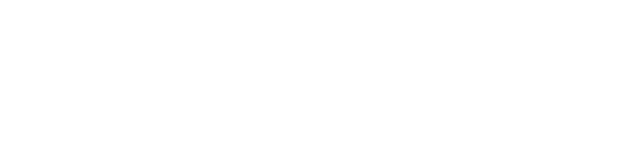
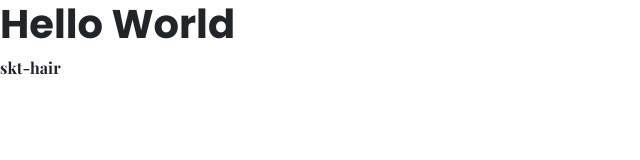
Before and after one commit to Simbiat23/Hairstylist-Portfolio, a website: page index.html in a window 1280 px wide. Shown: the whole page, without its empty margins (0-640 px from the left). Drawn offline with nearby package versions, Linux system fonts and the light colour scheme.

Commit message:
add google fonts to all pages

```diff
--- a/index.html
+++ b/index.html
@@ -13,8 +13,18 @@
       integrity="sha384-ndDqU0Gzau9qJ1lfW4pNLlhNTkCfHzAVBReH9diLvGRem5+R9g2FzA8ZGN954O5Q"
       crossorigin="anonymous"
     ></script>
+    <link rel="preconnect" href="https://fonts.googleapis.com" />
+    <link rel="preconnect" href="https://fonts.gstatic.com" crossorigin />
+    <link
+      href="https://fonts.googleapis.com/css2?family=Playfair+Display:wght@700&family=Poppins:wght@500;700&display=swap"
+      rel="stylesheet"
+    />
+    <link rel="stylesheet" href="/src/style.css" />
     <meta name="viewport" content="width=device-width, initial-scale=1.0" />
-    <title>Document</title>
+    <title>Home</title>
   </head>
-  <body></body>
+  <body>
+    <h1>Hello World</h1>
+    <p>skt-hair</p>
+  </body>
 </html>
--- a/src/style.css
+++ b/src/style.css
@@ -0,0 +1,9 @@
+h1 {
+  font-family: "Poppins", serif;
+  font-weight: bold;
+}
+
+p {
+  font-family: "Playfair Display", serif;
+  font-weight: normal;
+}
```
Also changed, not shown: about.html (+6 -2 lines), contact.html (+7 -1 lines), work.html (+7 -1 lines).
